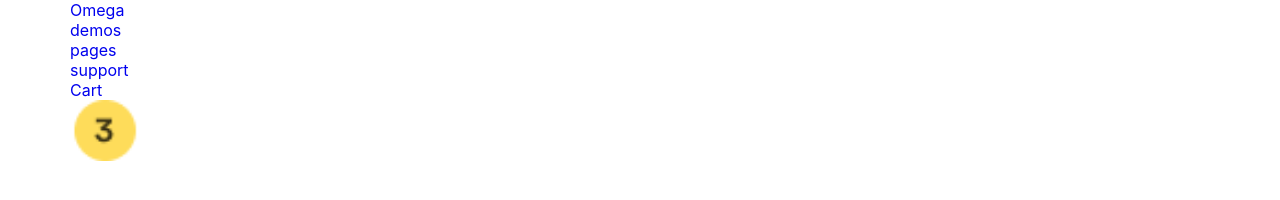
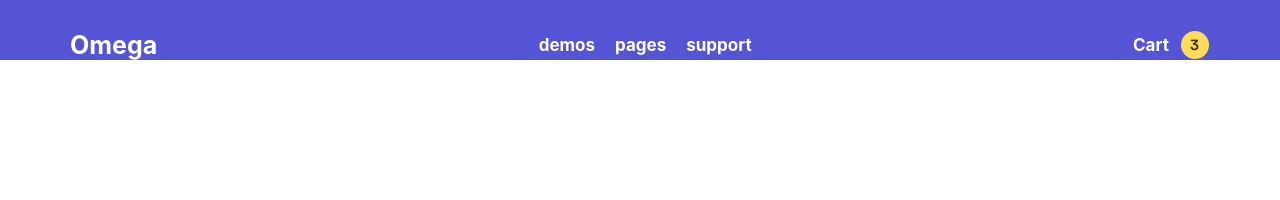
Before and after one commit to bilollidinabduvohidov/uyga-vazifa_22, a plain HTML site: page index.html in a window 1280 px wide. Drawn offline with Linux system fonts and the light colour scheme.

Commit message:
navbar_link

```diff
--- a/css/steyl.css
+++ b/css/steyl.css
@@ -25,3 +25,53 @@ body{
     width: 1140px;
     margin: 0 auto;
 }
+
+header  {
+    background-color: #5454D4;
+}
+
+.navbar .container{
+    padding-top: 30px;
+    display: flex;
+    align-items: center;
+    justify-content: space-between;
+}
+
+.nav_list{
+    display: flex;
+    align-items: center;
+}
+
+.nav_link{
+    color: white;
+    font-size: 25px;
+    font-weight: bold;
+}
+
+.navbar_link{
+    margin: 0px 10px;
+    color: white;
+    font-weight: bold;
+    font-size: 17px;
+    transition: .3s;
+}
+
+.navbar_link:hover{
+    color: #191950;
+}
+
+.cart_link{
+    display: flex;
+    align-items: center;
+    color: white;
+    font-size: 17px;
+    font-weight: bold;
+}
+
+.cart_link:hover{
+    color: #191950;
+}
+
+.cart_img{
+    margin-left: 10px;
+}
--- a/index.html
+++ b/index.html
@@ -8,6 +8,7 @@
     <link rel="stylesheet" href="/css/steyl.css">
 </head>
 <body>
+  <header>
     <nav class="navbar">
        <div class="container">
         <a href="/" class="nav_link">Omega</a>
@@ -30,5 +31,6 @@
           <img src="/img/Button.png" alt="" class="cart_img"></a>
        </div>
     </nav>
+ </header>
 </body>
 </html>
```
